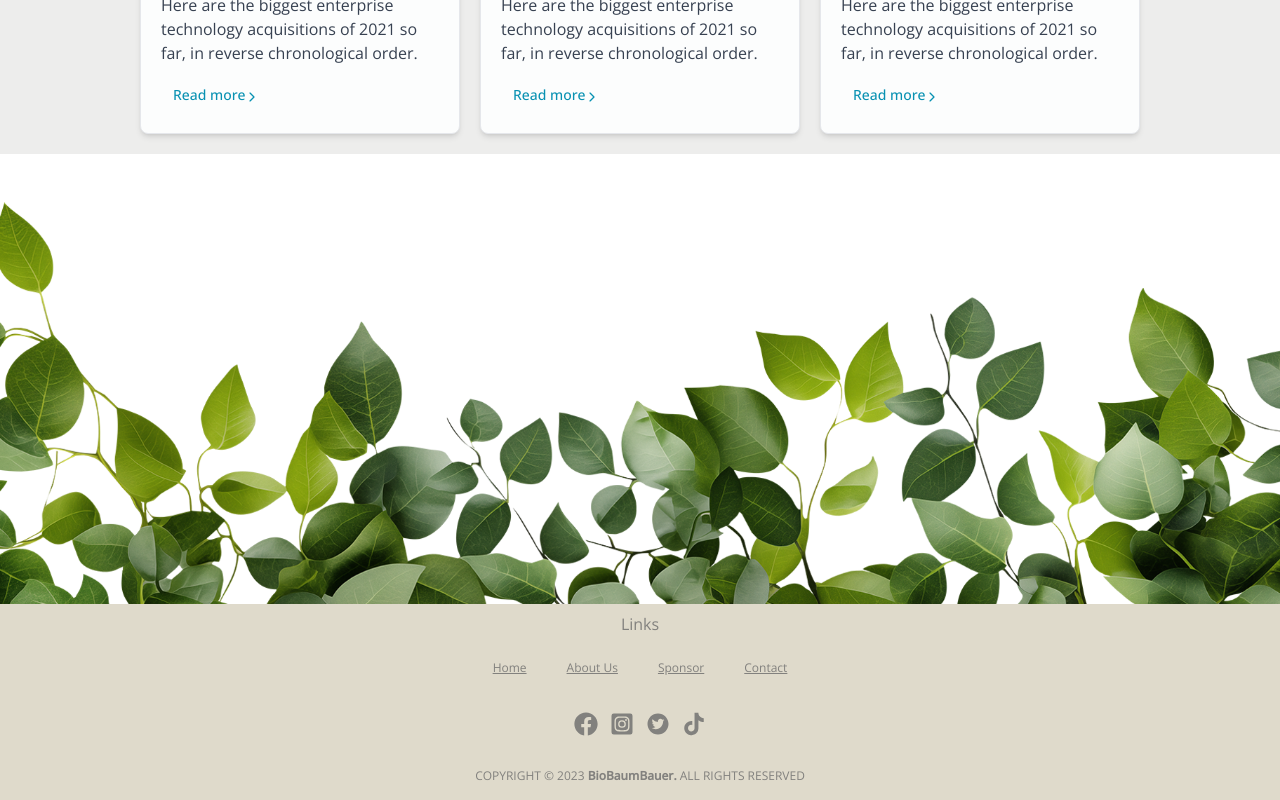
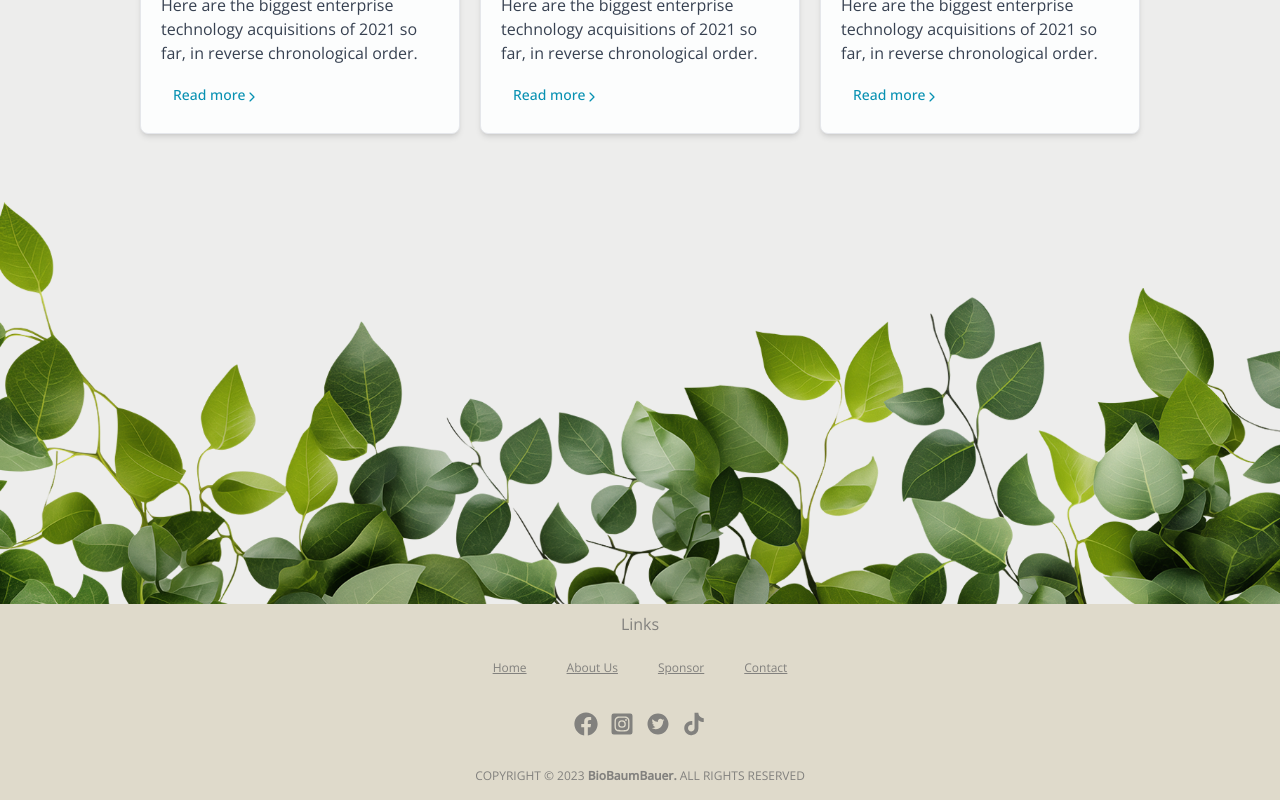
Before and after one commit to solawi-projects/baum-bauer-frontend, a React (Vite) app: page /news in a window 1280 px wide. Shown: the part 677-1477 px from the top of the page. Built offline with nearby package versions, Linux system fonts and the light colour scheme; a web font is replaced by a local one.

Commit message:
the footer image background color is added

```diff
--- a/src/pages/News.jsx
+++ b/src/pages/News.jsx
@@ -129,7 +129,7 @@ const News = () => {
           </div>
         </div>
         <img
-          className=" h-full "
+          className="bg-bg-page-color "
           src="src/assets/images/leaves_background_01.png"
           alt=""
         />
```
